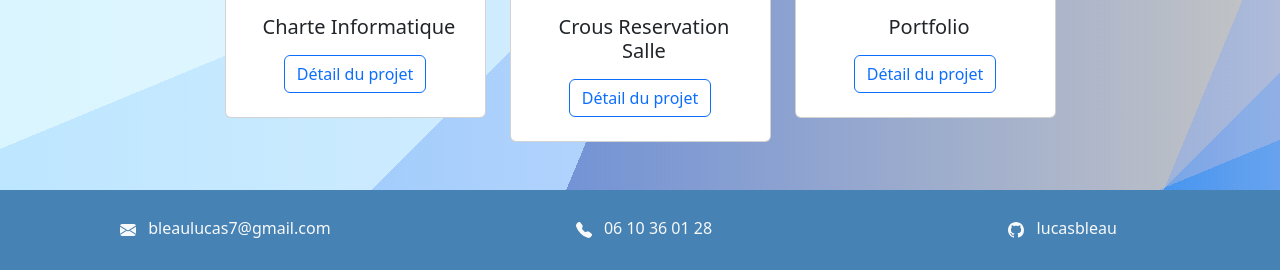
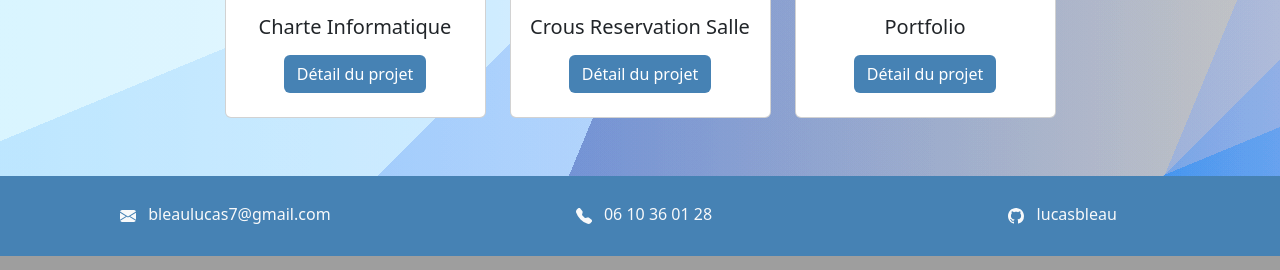
Before and after one commit to lucasbleau/Portfolio2, a PHP site: page /projets.html in a window 1280 px wide. Shown: the part 647-917 px from the top of the page. Run offline with PHP 8.4, Linux system fonts and the light colour scheme.

Commit message:
modif bouton et acceuil

```diff
--- a/src/presentation.html
+++ b/src/presentation.html
@@ -166,9 +166,9 @@
             </div>
         </div>
         <div class="d-flex justify-content-center">
-            <button type="button" class="btn btn-outline-light w-25">
-                <p class="m-0">Télécharger mon CV</p>
-            </button>
+
+                <a href="/doc/Mon%20CV.pdf" class="m-0 text-decoration-none text-black w-25 btn btn-light" target="_blank">Télécharger mon CV</a>
+
         </div>
     </div>
 
--- a/src/projets.html
+++ b/src/projets.html
@@ -61,7 +61,7 @@
                     <img src="../photo/cinema.jpg" class="card-img-top cardimg" alt="...">
                     <div class="card-body text-center">
                         <h5 class="card-title ">Projet Cinema</h5>
-                        <button type="button" class="btn btn-outline-primary m-2" data-bs-toggle="modal" data-bs-target="#staticBackdrop1">
+                        <button type="button" class="btn clr1 clr1-hover clr2-txt m-2" data-bs-toggle="modal" data-bs-target="#staticBackdrop1">
                             Détail du projet
                         </button>
                         <div class="modal fade" id="staticBackdrop1" data-bs-backdrop="static" data-bs-keyboard="false" tabindex="-1" aria-labelledby="staticBackdropLabel1" aria-hidden="true">
@@ -110,8 +110,8 @@
                 <div class="card">
                     <img src="../photo/bibli.jpg" class="card-img-top cardimg" alt="...">
                     <div class="card-body text-center">
-                        <h5 class="card-title ms-2">Projet Bibliothèque</h5>
-                        <button type="button" class="btn btn-outline-primary m-2" data-bs-toggle="modal" data-bs-target="#staticBackdrop2">
+                        <h5 class="card-title">Projet Bibliothèque</h5>
+                        <button type="button" class="btn clr1 clr1-hover clr2-txt m-2" data-bs-toggle="modal" data-bs-target="#staticBackdrop2">
                             Détail du projet
                         </button>
                         <div class="modal fade" id="staticBackdrop2" data-bs-backdrop="static" data-bs-keyboard="false" tabindex="-1" aria-labelledby="staticBackdropLabel2" aria-hidden="true">
@@ -160,8 +160,8 @@
                 <div class="card">
                     <img src="../photo/locatelli3.jpg" class="card-img-top cardimg" alt="...">
                     <div class="card-body text-center">
-                        <h5 class="card-title ms-2">Best Student</h5>
-                        <button type="button" class="btn btn-outline-primary m-2" data-bs-toggle="modal" data-bs-target="#staticBackdrop3">
+                        <h5 class="card-title">Best Student</h5>
+                        <button type="button" class="btn clr1 clr1-hover clr2-txt m-2" data-bs-toggle="modal" data-bs-target="#staticBackdrop3">
                             Détail du projet
                         </button>
                         <div class="modal fade" id="staticBackdrop3" data-bs-backdrop="static" data-bs-keyboard="false" tabindex="-1" aria-labelledby="staticBackdropLabel3" aria-hidden="true">
@@ -210,8 +210,8 @@
                 <div class="card">
                     <img src="../photo/CrousAutoCapture.png" class="card-img-top cardimg" alt="...">
                     <div class="card-body text-center">
-                        <h5 class="card-title ms-2">Crous Auto</h5>
-                        <button type="button" class="btn btn-outline-primary m-2" data-bs-toggle="modal" data-bs-target="#staticBackdrop4">
+                        <h5 class="card-title">Crous Auto</h5>
+                        <button type="button" class="btn clr1 clr1-hover clr2-txt m-2" data-bs-toggle="modal" data-bs-target="#staticBackdrop4">
                             Détail du projet
                         </button>
                         <div class="modal fade" id="staticBackdrop4" data-bs-backdrop="static" data-bs-keyboard="false" tabindex="-1" aria-labelledby="staticBackdropLabel4" aria-hidden="true">
@@ -260,8 +260,8 @@
                 <div class="card">
                     <img src="../photo/Capture1.PNG" class="card-img-top cardimg" alt="...">
                     <div class="card-body text-center">
-                        <h5 class="card-title ms-2">Charte Informatique</h5>
-                        <button type="button" class="btn btn-outline-primary m-2" data-bs-toggle="modal" data-bs-target="#staticBackdrop5">
+                        <h5 class="card-title">Charte Informatique</h5>
+                        <button type="button" class="btn clr1 clr1-hover clr2-txt m-2" data-bs-toggle="modal" data-bs-target="#staticBackdrop5">
                             Détail du projet
                         </button>
                         <div class="modal fade" id="staticBackdrop5" data-bs-backdrop="static" data-bs-keyboard="false" tabindex="-1" aria-labelledby="staticBackdropLabel5" aria-hidden="true">
@@ -306,8 +306,8 @@
                 <div class="card">
                     <img src="../photo/Capture1.PNG" class="card-img-top cardimg" alt="...">
                     <div class="card-body text-center">
-                        <h5 class="card-title ms-2">Crous Reservation Salle</h5>
-                        <button type="button" class="btn btn-outline-primary m-2" data-bs-toggle="modal" data-bs-target="#staticBackdrop6">
+                        <h5 class="card-title">Crous Reservation Salle</h5>
+                        <button type="button" class="btn clr1 clr1-hover clr2-txt m-2" data-bs-toggle="modal" data-bs-target="#staticBackdrop6">
                             Détail du projet
                         </button>
                         <div class="modal fade" id="staticBackdrop6" data-bs-backdrop="static" data-bs-keyboard="false" tabindex="-1" aria-labelledby="staticBackdropLabel6" aria-hidden="true">
@@ -352,12 +352,12 @@
 
             <!--PROJET 7-->
 
-            <div class="col-12 col-md-6 col-lg-3 g-4">
+            <div class="col-12 col-md-6 col-lg-3 g-4 card-height">
                 <div class="card">
                     <img src="../photo/portfolioCapture.png" class="card-img-top cardimg" alt="...">
                     <div class="card-body text-center">
-                        <h5 class="card-title ms-2">Portfolio</h5>
-                        <button type="button" class="btn btn-outline-primary m-2" data-bs-toggle="modal" data-bs-target="#staticBackdrop7">
+                        <h5 class="card-title">Portfolio</h5>
+                        <button type="button" class="btn clr1 clr1-hover clr2-txt m-2" data-bs-toggle="modal" data-bs-target="#staticBackdrop7">
                             Détail du projet
                         </button>
                         <div class="modal fade" id="staticBackdrop7" data-bs-backdrop="static" data-bs-keyboard="false" tabindex="-1" aria-labelledby="staticBackdropLabel7" aria-hidden="true">
--- a/src/style.css
+++ b/src/style.css
@@ -2,8 +2,21 @@
     background-color: steelblue;
 }
 
+.clr1-hover:hover {
+    border: steelblue 1px solid;
+    color: steelblue;
+}
+
+.clr2-txt {
+    color: white;
+}
+
 .txt-clr1 {
     color: steelblue;
+}
+
+.card-height {
+    min-height: 300px;
 }
 
 body {
--- a/src/veilleT.html
+++ b/src/veilleT.html
@@ -78,8 +78,8 @@
                     Vous pouvez ouvrir et télécharger le travail que j'ai réalisé sur la veille technologique et sur l'intelligence artificielle
                     dans la photographie, en version PDF en cliquant ici :
                     <a class="text-decoration-none d-flex justify-content-center m-3" href="../doc/VT.pdf" target="_blank">
-                        <button type="button" class="btn btn-outline-primary d-flex align-items-center justify-content-center">
-                            <p class="m-0">Télécharger ma veille technologique</p>
+                        <button type="button" class="d-flex align-items-center justify-content-center btn clr1 clr1-hover clr2-txt m-2">
+                            <p class="m-0 text-center">Télécharger ma veille technologique</p>
                         </button>
                     </a>
                 </p>
```
Also changed, not shown: src/index.html (+15 -11 lines), 1 other file.
